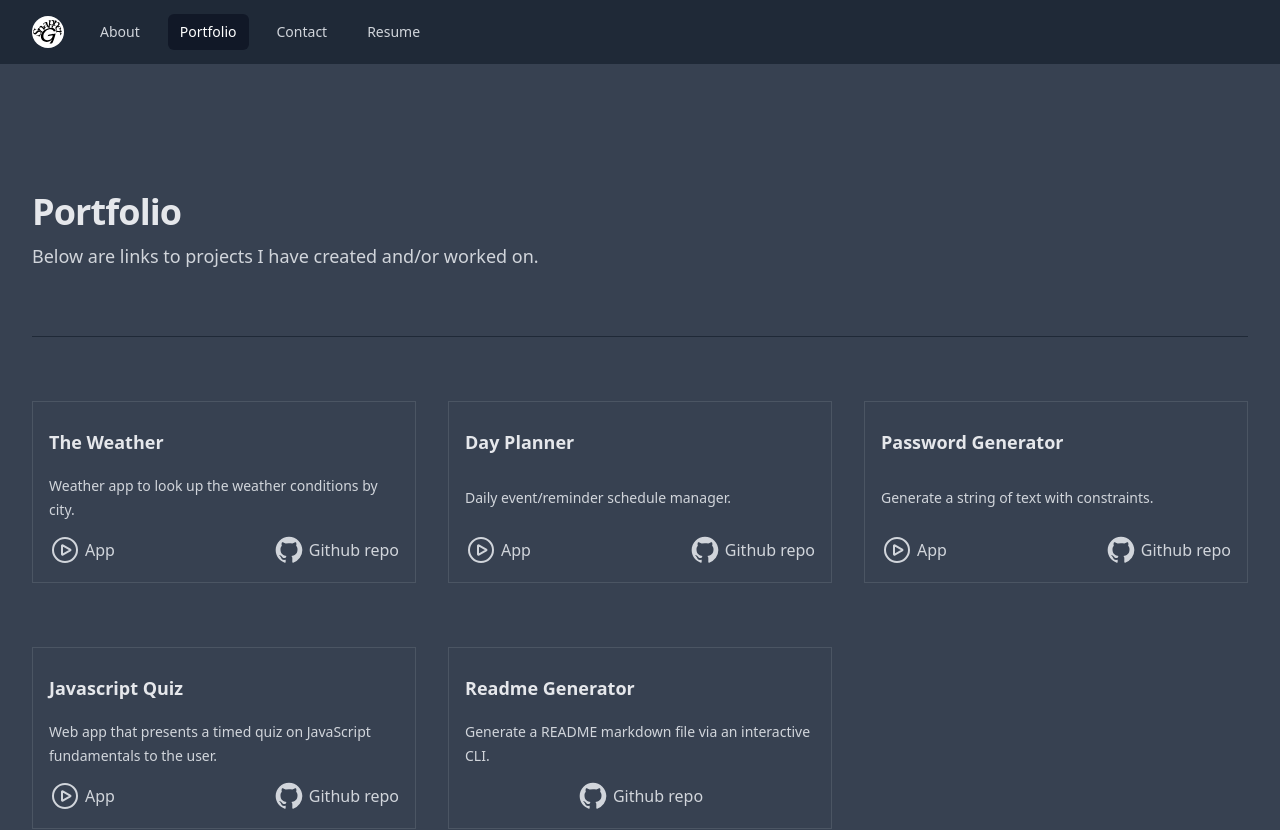
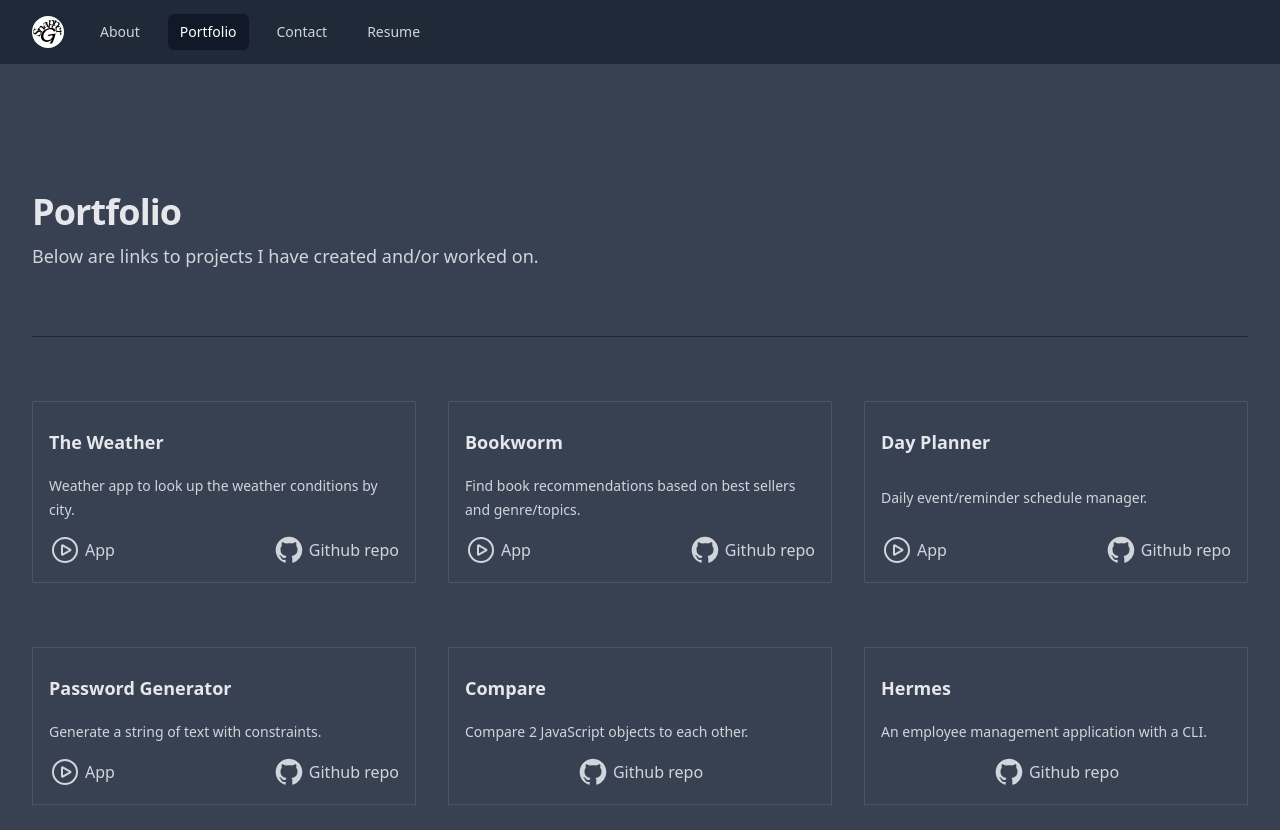
Before and after one commit to SnapperGee/portfolio-client, a React (Vite) app: page /portfolio in a window 1280 px wide. Shown: the top 830 px of the page. Built offline with nearby package versions, Linux system fonts and the light colour scheme.

Commit message:
Add bookworm, compare, and hermes projects to protfolio page.

```diff
--- a/src/page/portfolio.tsx
+++ b/src/page/portfolio.tsx
@@ -10,6 +10,16 @@ const projects = [
         },
         description:
             "Weather app to look up the weather conditions by city."
+    },
+    {
+        title: "Bookworm",
+        href: {
+            app: "https://snappergee.github.io/bookworm/",
+            github: "https://github.com/SnapperGee/bookworm"
+
+        },
+        description:
+            "Find book recommendations based on best sellers and genre/topics."
     },
     {
         title: "Day Planner",
@@ -28,6 +38,24 @@ const projects = [
         },
         description:
             "Generate a string of text with constraints."
+    },
+    {
+        title: "Compare",
+        href: {
+            app: null,
+            github: "https://github.com/SnapLib/typescript-compare"
+        },
+        description:
+            "Compare 2 JavaScript objects to each other."
+    },
+    {
+        title: "Hermes",
+        href: {
+            app: null,
+            github: "https://github.com/SnapperGee/node-hermes-hrms"
+        },
+        description:
+            "An employee management application with a CLI."
     },
     {
         title: "Javascript Quiz",
```
